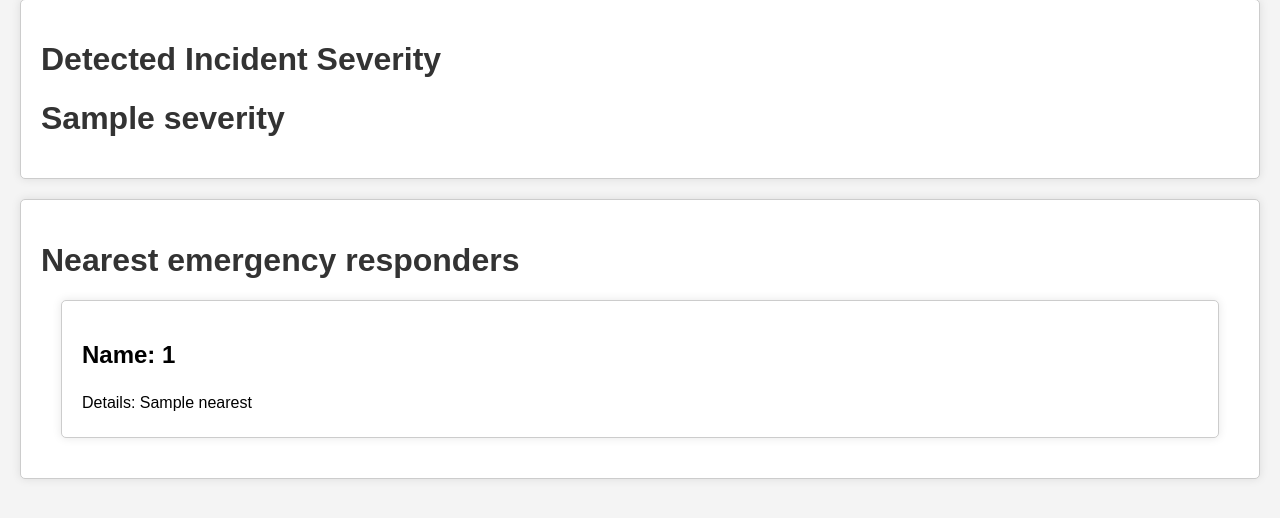
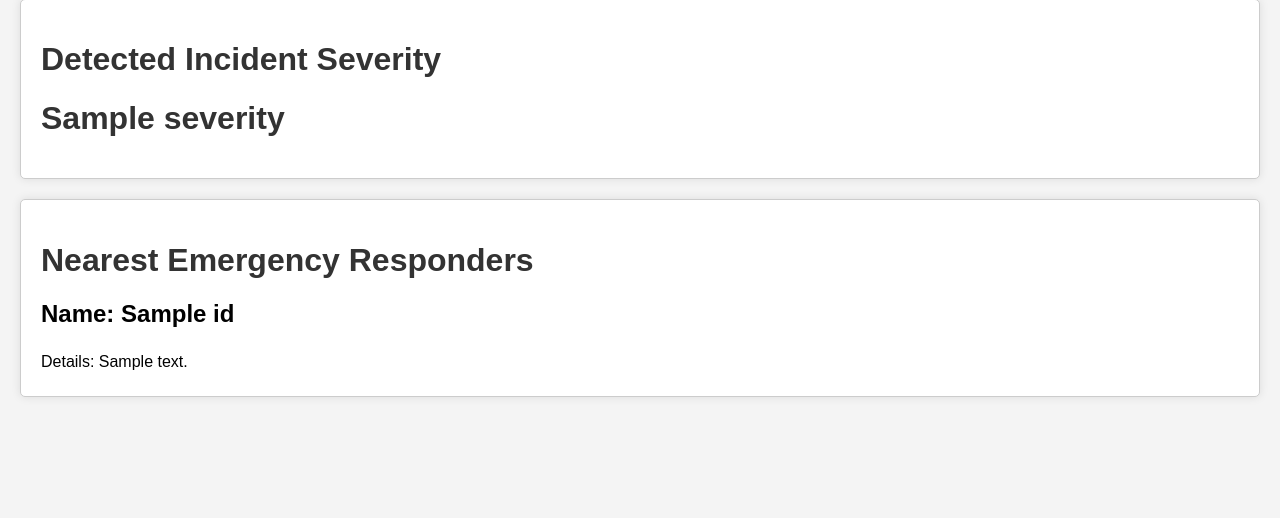
Before and after one commit to im45145v/Hash-It-Out, a Flask app: template templates/analysis.html in a window 1280 px wide. Shown: the part 200-718 px from the top of the page. Run offline with Flask 3, Linux system fonts and the light colour scheme; the template is opened without the code that fills it: most values are stand-ins (such as "Sample title", 1, 10 or a date in 2020).

Commit message:
Update analysis.html

```diff
--- a/templates/analysis.html
+++ b/templates/analysis.html
@@ -2,7 +2,7 @@
 <html>
 
 <head>
-    <title>Transcription</title>
+    <title>Emergency Response System</title>
     <style>
         body {
             font-family: Arial, sans-serif;
@@ -24,12 +24,12 @@
             color: #333;
         }
 
-        .color{
+        .color {
             color: #FF0000;
             font-size: 2em;
         }
 
-        .transcription-container {
+        .emergency-details {
             margin-top: 10px;
         }
 
@@ -37,44 +37,31 @@
             margin: 0;
             padding: 5px 0;
         }
-
-        #myMap {
-            position: relative;
-            width: 100%;
-            height: 400px;
-            margin-top: 20px;
-        }
     </style>
 </head>
 
 <body>
     <div class="container">
         <h1>Detected Incident Type</h1>
-        <div class = 'color'>
-            {{analysis_data['category']}}
+        <div class="color">
+            {{ analysis_data['category'] }}
         </div>
+    </div>
 
-    </div>
     <div class="container">
         <h1>Detected Incident Severity</h1>
-        <h1>{{analysis_data['severity']}}</h1>
-
-    </div>
-    <div class="container">
-        <h1>Nearest emergency responders</h1>
-        {% for var in analysis_data['nearest'] %}
-
-            <div class="container">
-                <h2>Name: {{var[0][5]}}</h2>
-                <p>Details: {{analysis_data['nearest']}}</p>
-            </div>
-
-            {% endfor %}
-
-
-
+        <h1>{{ analysis_data['severity'] }}</h1>
     </div>
 
+    <div class="container">
+        <h1>Nearest Emergency Responders</h1>
+        {% for responder in analysis_data['nearest'] %}
+        <div class="emergency-details">
+            <h2>Name: {{ responder[0]['name'] }}</h2>
+            <p>Details: {{ responder[0]['details'] }}</p>
+        </div>
+        {% endfor %}
+    </div>
 </body>
 
 </html>
```
